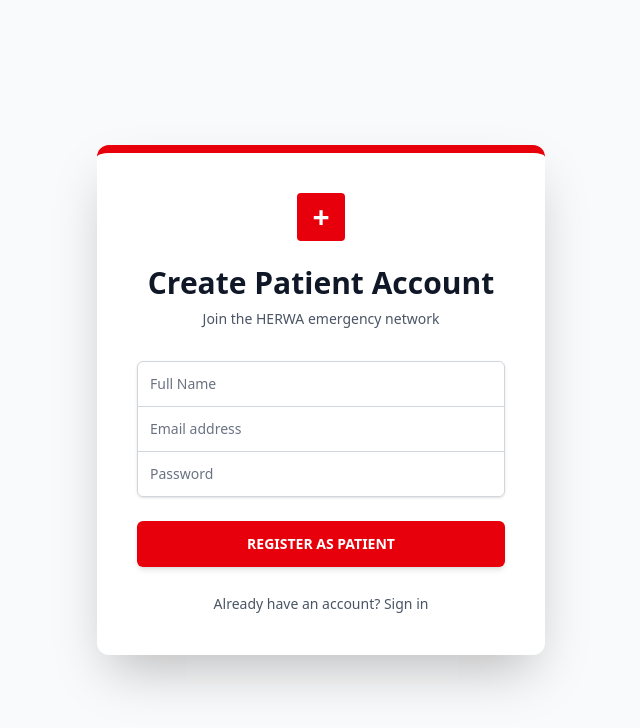
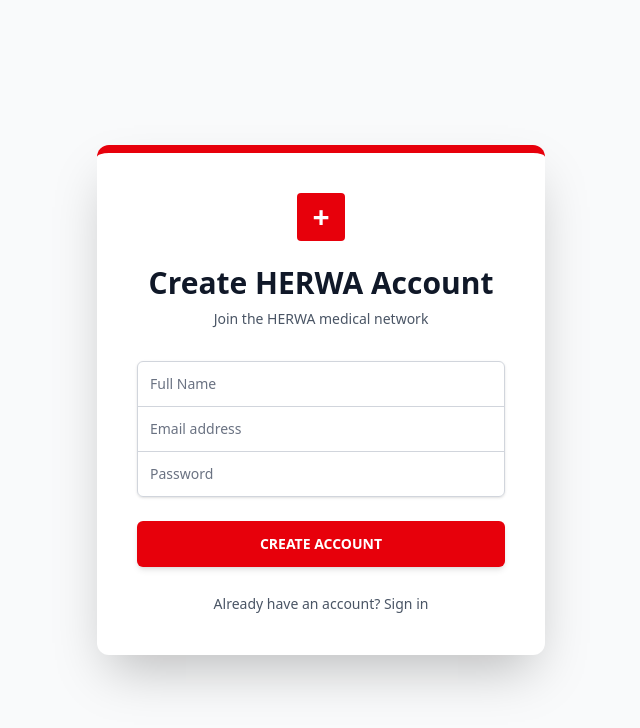
Before and after one commit to richlovebonsu9-a11y/hospital-system, a Next.js app: page /auth/signup in a window 1280 px wide. Shown: the top 728 px of the page, without its empty margins (319-959 px from the left). Built offline with nearby package versions, Linux system fonts and the light colour scheme; no server answers.

Commit message:
UI: Generalized signup page terminology for all user types

```diff
--- a/src/app/auth/signup/page.tsx
+++ b/src/app/auth/signup/page.tsx
@@ -44,9 +44,9 @@
       <div className="max-w-md w-full space-y-8 bg-white p-10 rounded-xl shadow-2xl border-t-8 border-red-600">
         <div>
           <div className="mx-auto h-12 w-12 bg-red-600 rounded flex items-center justify-center text-white text-3xl font-bold">+</div>
-          <h2 className="mt-6 text-center text-3xl font-extrabold text-gray-900">Create Patient Account</h2>
+          <h2 className="mt-6 text-center text-3xl font-extrabold text-gray-900">Create HERWA Account</h2>
           <p className="mt-2 text-center text-sm text-gray-600">
-            Join the HERWA emergency network
+            Join the HERWA medical network
           </p>
         </div>
         <form className="mt-8 space-y-6" onSubmit={handleSignup}>
@@ -83,7 +83,7 @@
               disabled={loading}
               className="group relative w-full flex justify-center py-3 px-4 border border-transparent text-sm font-bold rounded-md text-white bg-red-600 hover:bg-red-700 focus:outline-none focus:ring-2 focus:ring-offset-2 focus:ring-red-500 transition-all shadow-md"
             >
-              {loading ? "Registering..." : "REGISTER AS PATIENT"}
+              {loading ? "Creating..." : "CREATE ACCOUNT"}
             </button>
           </div>
           {message && <div className="text-center text-sm font-medium text-red-600">{message}</div>}
```
